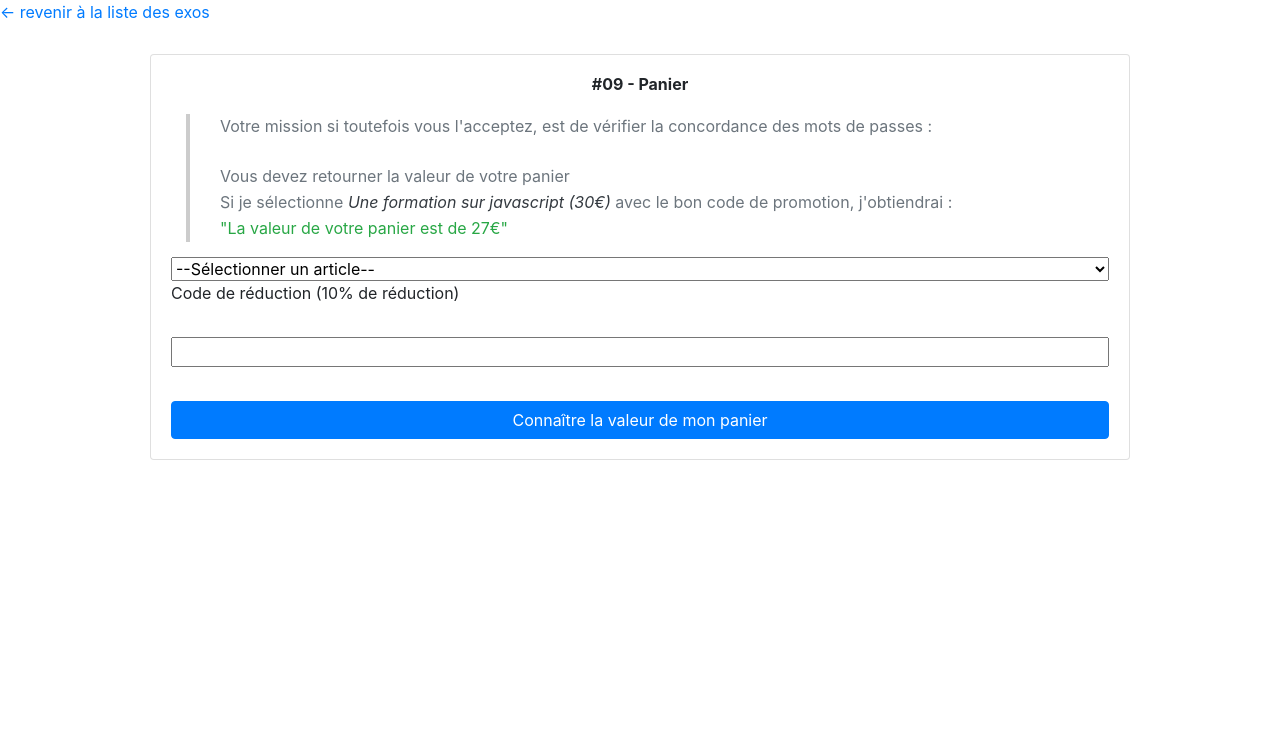
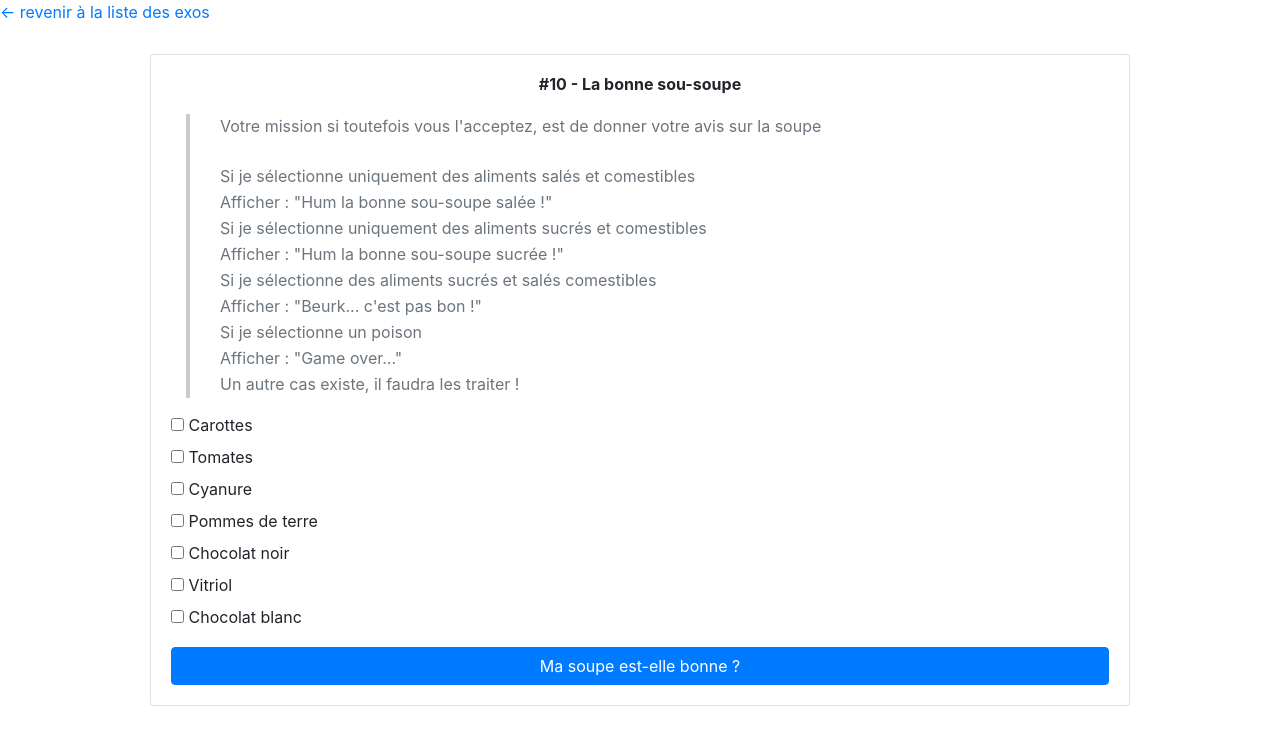
Before and after one commit to miana14/algo-part-2, a plain HTML site: page 09-cart.html in a window 1280 px wide. Drawn offline with Linux system fonts and the light colour scheme.

```diff
--- a/09-cart.html
+++ b/09-cart.html
@@ -5,45 +5,98 @@
     <meta name="viewport"
           content="width=device-width, user-scalable=no, initial-scale=1.0, maximum-scale=1.0, minimum-scale=1.0">
     <meta http-equiv="X-UA-Compatible" content="ie=edge">
-    <title>Exo d'Algo - Cart !</title>
+    <title>Exo d'Algo - Soup !</title>
     <link href="./bootstrap.min.css" rel="stylesheet" />
     <link href="./style.css" rel="stylesheet" />
 </head>
 <body>
 <a href="index.html">← revenir à la liste des exos</a>
 <div class="card">
-    <p class="h6 font-weight-bold text-center">#09 - Panier</p>
+    <p class="h6 font-weight-bold text-center">#10 - La bonne sou-soupe</p>
     <div class="instructions">
-        <p class="text-secondary">Votre mission si toutefois vous l'acceptez, est de vérifier la concordance des mots de passes :</p>
+        <p class="text-secondary">Votre mission si toutefois vous l'acceptez, est de donner votre avis sur la soupe</p>
         <br />
-        <p class="text-secondary">Vous devez retourner la valeur de votre panier</p>
-        <p class="text-secondary">Si je sélectionne <i class="text-dark">Une formation sur javascript (30€)</i> avec le bon code de promotion, j'obtiendrai :</p>
-        <p class="text-success">"La valeur de votre panier est de 27€"</p>
+        <p class="text-secondary">Si je sélectionne uniquement des aliments salés et comestibles</p>
+        <p class="text-secondary">Afficher : "Hum la bonne sou-soupe salée !"</p>
+        <p class="text-secondary">Si je sélectionne uniquement des aliments sucrés et comestibles</p>
+        <p class="text-secondary">Afficher : "Hum la bonne sou-soupe sucrée !"</p>
+        <p class="text-secondary">Si je sélectionne des aliments sucrés et salés comestibles</p>
+        <p class="text-secondary">Afficher : "Beurk... c'est pas bon !"</p>
+        <p class="text-secondary">Si je sélectionne un poison</p>
+        <p class="text-secondary">Afficher : "Game over..."</p>
+        <p class="text-secondary">Un autre cas existe, il faudra les traiter !</p>
     </div>
 
-    <select name="article" id="articles">
-        <option value="">--Sélectionner un article--</option>
-        <option value="one">Une formation sur javascript (30€)</option>
-        <option value="two">Deux formations sur javascript (50€)</option>
-    </select>
-
-    <label>Code de réduction (10% de réduction)</label>
-    <br/>
-    <input type="text" id="promotion" />
-    <br/>
-    <button type="button" class="btn btn-primary" onclick="cartValue()">
-        Connaître la valeur de mon panier
+    <div>
+        <input type="checkbox" id="carrots" name="carrots">
+        <label for="carrots">Carottes</label>
+    </div>
+    <div>
+        <input type="checkbox" id="tomatoes" name="tomatoes">
+        <label for="tomatoes">Tomates</label>
+    </div>
+    <div>
+        <input type="checkbox" id="cyanide" name="cyanide">
+        <label for="cyanide">Cyanure</label>
+    </div>
+    <div>
+        <input type="checkbox" id="potatoes" name="potatoes">
+        <label for="potatoes">Pommes de terre</label>
+    </div>
+    <div>
+        <input type="checkbox" id="black-chocolate" name="black-chocolate">
+        <label for="black-chocolate">Chocolat noir</label>
+    </div>
+    <div>
+        <input type="checkbox" id="vitriol" name="vitriol">
+        <label for="vitriol">Vitriol</label>
+    </div>
+    <div>
+        <input type="checkbox" id="white-chocolate" name="white-chocolate">
+        <label for="white-chocolate">Chocolat blanc</label>
+    </div>
+    <button type="button" class="btn btn-primary" onclick="doYouLikeIt()">
+        Ma soupe est-elle bonne ?
     </button>
 </div>
 
 <script type="text/javascript">
-    const VALID_PROMOTION_CODE = "10POUR100";
+    function doYouLikeIt() {
+        if (isPoisoned()) {
+            alert("Game over...");
+        } else if (isSalty() && isSweet()) {
+            alert("Beurk... c'est pas bon !");
+        } else if (isSalty() || isSweet()){
+            if (isSalty()) {
+                alert("Hum la bonne sou-soupe salée !");
+            } else {
+                alert("Hum la bonne sou-soupe sucrée !");
+            }
+        } else {
+            alert("J'ai faim !");
+        }
+    }
 
-    function cartValue() {
-        let articles = document.getElementById("articles");
-        let selectedArticle = articles.options[articles.selectedIndex].value;
+    function isSalty() {
+        let carrots = document.getElementById("carrots").checked;
+        let potatoes = document.getElementById("potatoes").checked;
+        let tomatoes = document.getElementById("tomatoes").checked;
 
-        // CODE HERE !
+        return carrots || potatoes || tomatoes;
+    }
+
+    function isSweet() {
+        let blackChocolate = document.getElementById("black-chocolate").checked;
+        let whiteChocolate = document.getElementById("white-chocolate").checked;
+
+        return blackChocolate || whiteChocolate;
+    }
+
+    function isPoisoned() {
+        let vitriol = document.getElementById("vitriol").checked;
+        let cyanide = document.getElementById("cyanide").checked;
+
+        return vitriol || cyanide;
     }
 </script>
 </body>
```
Also changed, not shown: 11-converter.html (renamed from 12-converter.html, +1 -1 lines), index.html (+2 -3 lines), 10-soup.html (renamed from 10-binary.html).
